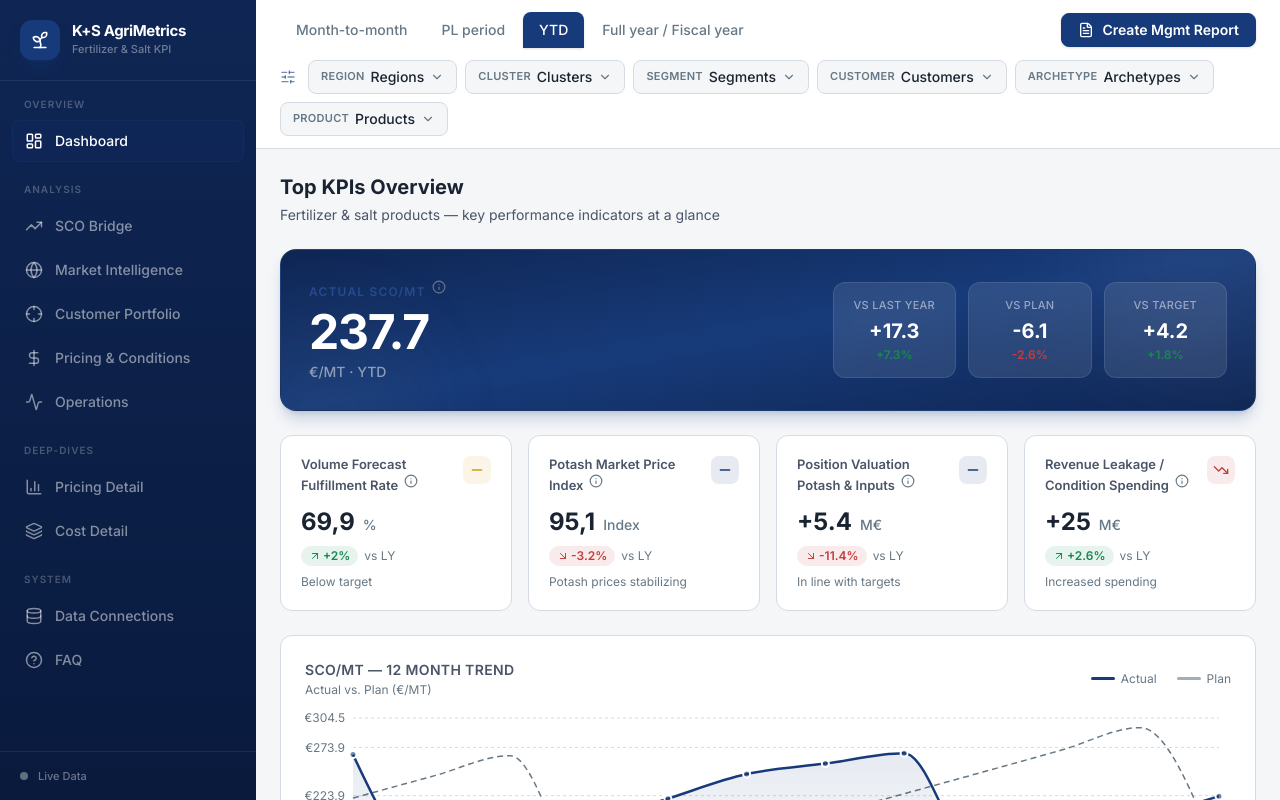
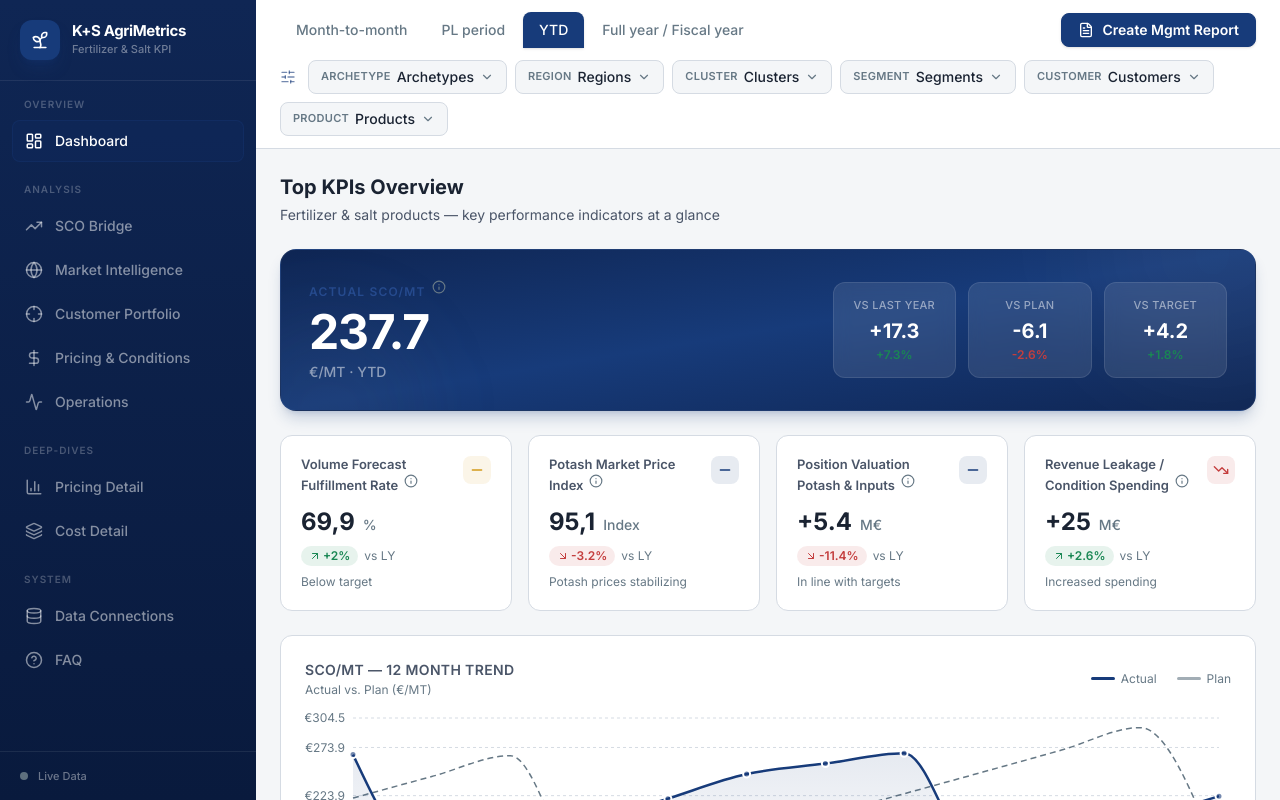
Before and after one commit to vitali1989bauer-dev/KPI-Dashboard-BC, a React (Vite) app: page / in a window 1280 px wide. Shown: the top 800 px of the page. Built offline with nearby package versions, Linux system fonts and the light colour scheme.

Commit message:
feat: move Archetype filter to first position in filter bar
Archetype is the most important filter for pricing workflows,
so it now appears first (leftmost) in the dropdown row.

https://claude.ai/code/session_01Q6e2gtKyYfbH6NDTUX7xc6

```diff
--- a/src/components/FilterBar.tsx
+++ b/src/components/FilterBar.tsx
@@ -108,11 +108,11 @@ export default function FilterBar() {
   const { filters, setFilter } = useFilters()
 
   const dropdowns: { label: string; key: keyof Filters; options: string[] }[] = [
+    { label: 'Archetype', key: 'archetype', options: pricingArchetypes },
     { label: 'Region', key: 'region', options: regions },
     { label: 'Cluster', key: 'cluster', options: countryClusters },
     { label: 'Segment', key: 'segment', options: customerSegments },
     { label: 'Customer', key: 'customer', options: customers },
-    { label: 'Archetype', key: 'archetype', options: pricingArchetypes },
     { label: 'Product', key: 'product', options: productGroups },
   ]
 
```
